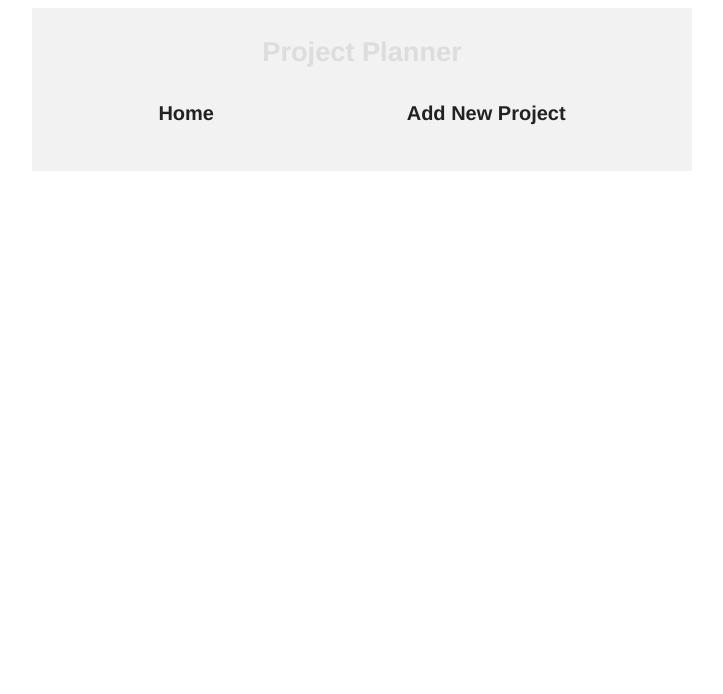
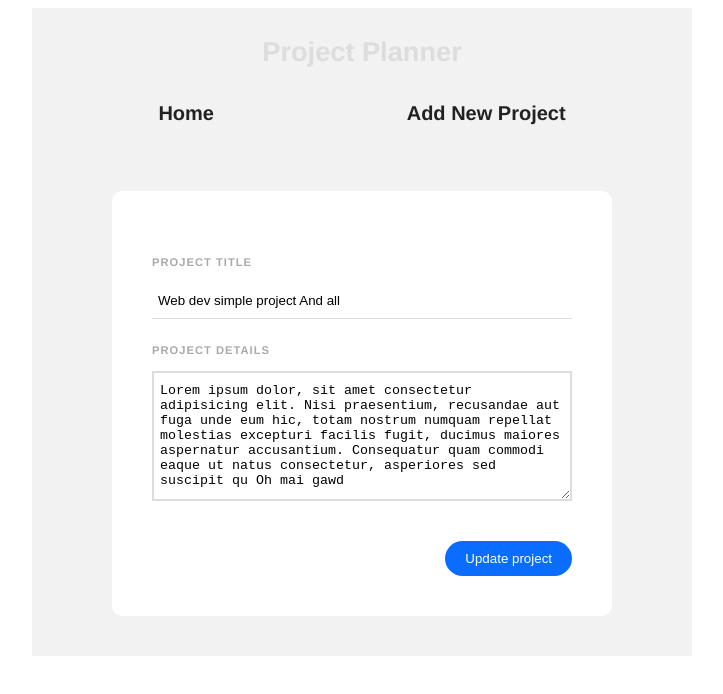
Before and after one commit to Bola-coder/vue-project-planner, a Vue app: page /project/1 in a window 1280 px wide. Shown: the top 694 px of the page, without its empty margins (278-1001 px from the left). Built offline with nearby package versions, Linux system fonts and the light colour scheme; data requests are answered from the project's data file.

Commit message:
Added the Edit project functionality to edit projects

```diff
--- a/src/components/Project.vue
+++ b/src/components/Project.vue
@@ -3,9 +3,9 @@
     <div class="action">
       <h3 class="project-name" @click="toggleDetails">{{ project.name }}</h3>
       <div class="icons">
-        <span class="material-icons">
-          edit
-        </span>
+        <router-link :to="{ name: 'EditProject', params: { id: project.id } }">
+          <span class="material-icons">edit</span>
+        </router-link>
         <span @click="deleteProject" class="material-icons">
           delete
         </span>
--- a/src/data/db.json
+++ b/src/data/db.json
@@ -1,26 +1,26 @@
 {
   "projects": [
     {
-      "name": "Web dev simple project",
-      "id": 0,
-      "details": "Lorem ipsum dolor, sit amet consectetur adipisicing elit. Nisi praesentium, recusandae aut fuga unde eum hic, totam nostrum numquam repellat molestias excepturi facilis fugit, ducimus maiores aspernatur accusantium. Consequatur quam commodi eaque ut natus consectetur, asperiores sed suscipit qu",
+      "name": "Web dev simple project And all",
+      "id": 1,
+      "details": "Lorem ipsum dolor, sit amet consectetur adipisicing elit. Nisi praesentium, recusandae aut fuga unde eum hic, totam nostrum numquam repellat molestias excepturi facilis fugit, ducimus maiores aspernatur accusantium. Consequatur quam commodi eaque ut natus consectetur, asperiores sed suscipit qu Oh mai gawd\n",
       "complete": true
     },
     {
-      "name": "React recipe website",
-      "id": 1,
-      "details": "Lorem ipsum dolovoluptates, expedita repellendus optio quae dolorum accusamus magni earum natus molestiae, iste numquam? Debitis dolorem sint sed, necessitatibus quibusdam sit laboriosam. Molestias, quas delectus?",
+      "name": "React recipe website i made",
+      "id": 2,
+      "details": "Lorem ipsum dolovoluptates, expedita repellendus optio quae dolorum accusamus magni earum natus molestiae, iste numquam? Debitis dolorem sint sed, necessitatibus quibusdam sit laboriosam. Molestias, quas delectus?\n\nStill on it\n",
       "complete": false
     },
     {
       "name": "Vue Web Planner",
-      "id": 2,
+      "id": 3,
       "details": "Lorem ipsum dolor, sit amet consectetur adipisicing elit. Nisi praesentium, recusandae aut fuga unde eum hic, totam nostrum numquam repellat molestias excepturi facilis fugit, ducimus maiores aspernatur accusantium. Consequatur quam commodi eaque ut natus consectetur, asperiores sed suscipit quidem, quis, douas delectus?",
       "complete": false
     },
     {
-      "name": "Hello",
-      "details": "orem ipsum dolor, sit amet consectetur adipisicing elit. Nisi praesentium, recusandae aut fuga unde eum hic, totam nostrum numquam repellat molestias excepturi facilis fugit, ducimus maiores aspernatur accusantium. Consequatur quam commodi eaque ut natus",
+      "name": "Hello Wolrd",
+      "details": "orem ipsum dolor, sit amet consectetur adipisicing elit. Nisi praesentium, recusandae aut fuga unde eum hic, totam nostrum numquam repellat molestias excepturi facilis fugit, ducimus maiores aspernatur accusantium. Consequatur quam commodi eaque ut natus, Let's code",
       "complete": true,
       "id": 4
     }
--- a/src/router/index.js
+++ b/src/router/index.js
@@ -1,6 +1,7 @@
 import { createRouter, createWebHistory } from "vue-router";
 import Home from "../views/Home.vue";
 import AddProject from "../views/AddProject.vue";
+import EditProject from "../views/EditProject.vue";
 
 const routes = [
   {
@@ -13,6 +14,12 @@ const routes = [
     name: "AddProject",
     component: AddProject,
   },
+  {
+    path: "/project/:id",
+    name: "EditProject",
+    component: EditProject,
+    props: true,
+  },
 ];
 
 const router = createRouter({
--- a/src/views/AddProject.vue
+++ b/src/views/AddProject.vue
@@ -5,7 +5,7 @@
     <label>Project Details</label>
     <textarea type="text" v-model="details" class="detail" required></textarea>
     <div class="submit">
-      <button>Submit</button>
+      <button>Add project</button>
     </div>
   </form>
 </template>
@@ -40,7 +40,7 @@ export default {
 };
 </script>
 
-<style scoped>
+<style>
 form {
   max-width: 420px;
   margin: 30px auto;
--- /dev/null
+++ b/src/views/EditProject.vue
@@ -0,0 +1,49 @@
+<template>
+  <form @submit.prevent="updateProject">
+    <label>Project title</label>
+    <input type="text" v-model="title" class="title" required />
+    <label>Project Details</label>
+    <textarea type="text" v-model="details" class="detail" required></textarea>
+    <div class="submit">
+      <button>Update project</button>
+    </div>
+  </form></template
+>
+
+<script>
+export default {
+  props: ["id"],
+  data() {
+    return {
+      title: "",
+      details: "",
+      uri: "http://localhost:3000/projects/" + this.id,
+    };
+  },
+  mounted() {
+    fetch(this.uri)
+      .then((res) => res.json())
+      .then((data) => {
+        this.title = data.name;
+        this.details = data.details;
+      })
+      .catch((err) => console.log(err.message));
+  },
+
+  methods: {
+    updateProject() {
+      fetch(this.uri, {
+        method: "PATCH",
+        headers: { "Content-type": "application/json" },
+        body: JSON.stringify({ name: this.title, details: this.details }),
+      })
+        .then(() => {
+          this.$router.push("/");
+        })
+        .catch((err) => consol.log(err));
+    },
+  },
+};
+</script>
+
+<style></style>
```
